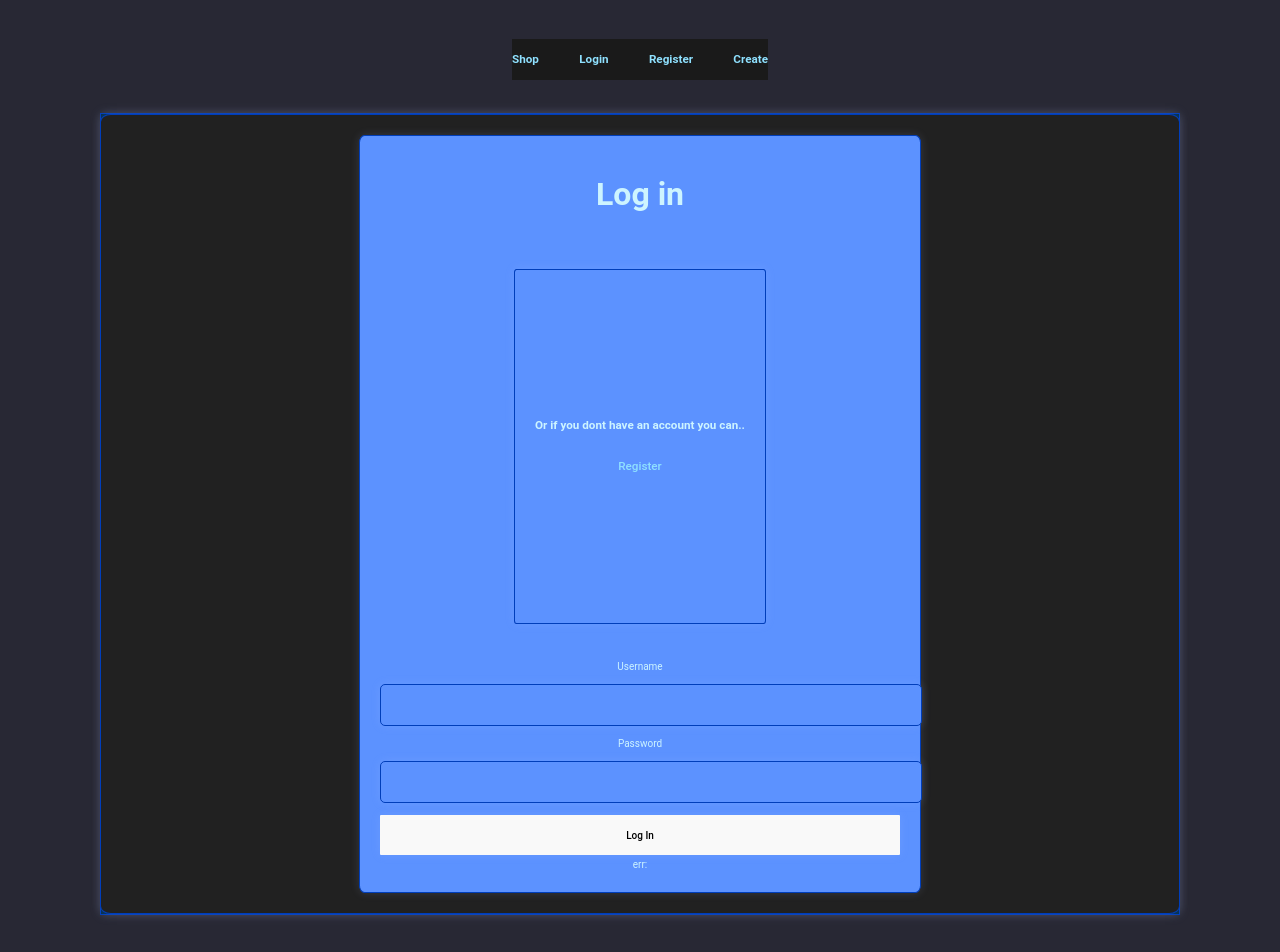
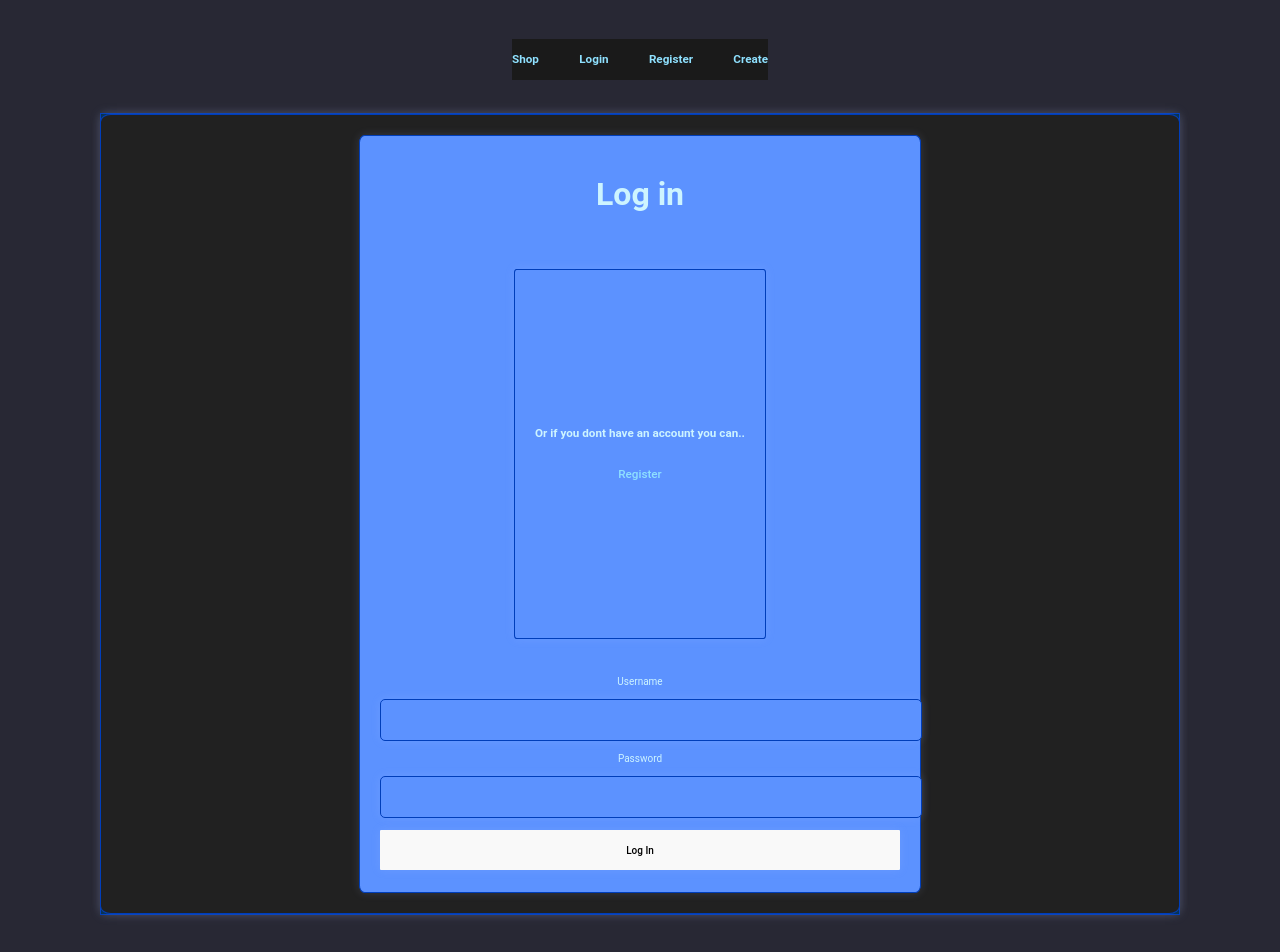
Before and after one commit to ProjectBlackWolf/ShopApp, a React (Vite) app in the folder capsi/: page /login in a window 1280 px wide. Shown: the top 952 px of the page. Built offline with nearby package versions, Linux system fonts and the light colour scheme.

Commit message:
this crud app

```diff
--- a/capsi/src/Components/Login.jsx
+++ b/capsi/src/Components/Login.jsx
@@ -1,5 +1,5 @@
 import React, { useState } from 'react';
-import { Link, redirect } from 'react-router-dom';
+import { Link, useNavigate } from 'react-router-dom';
 
 // This will be the login page
 const Login = () => {
@@ -28,6 +28,8 @@ const Login = () => {
         } catch (error) {
             setError(error.message);
         }
+        let nav = useNavigate();
+        nav(`/getAll`);
     }
     return (
         <div>
@@ -43,9 +45,9 @@ const Login = () => {
                 <input type="text" name="username" id="username" />
                 <label htmlFor="password">Password</label>
                 <input type="password" name="password" id="password" />
-                <button type="submit" onSubmit={handleSubmit}>Log In</button>
+                <Link to='../getAll'><button type="submit" onSubmit={handleSubmit}>Log In</button></Link>
             </form>
-            err: {error ? <>{error}</> : <Link to="/getAll"></Link>}
+            {/* err: {error ? <>{error}</> : <Link to="/getAll"></Link>} */}
         </div>
     )
 }
--- a/capsi/src/Components/SignUp.jsx
+++ b/capsi/src/Components/SignUp.jsx
@@ -1,5 +1,5 @@
 import React, { useState, useContext, useEffect } from "react";
-import { Link, useParams } from "react-router-dom";
+import { Link, useParams, useNavigate } from "react-router-dom";
 
 import "../styles/SignUp.css";
 
@@ -9,6 +9,7 @@ const SignUp = () => {
     const [password, setPassword] = useState("");
     const [error, setError] = useState("");
     const [token, setToken] = useState(null);
+    let nav = useNavigate();
     async function handleSubmit(event) {
         event.preventDefault();
         try {
@@ -24,6 +25,7 @@ const SignUp = () => {
         } catch (error) {
             setError(error.message);
         }
+
     }
     return (
         <>
@@ -35,8 +37,8 @@ const SignUp = () => {
                 <label htmlFor="password">Password</label>
                 <input type="password" name="password" id="password" />
 
-                <button type="submit" onSubmit={handleSubmit}>Register</button>
-                {error ? <>{null}</> : <Link to="/login"></Link>}
+                <Link to='../getAll'><button type="submit" onSubmit={handleSubmit}>Register</button></Link>
+                {/* {error ? <>{null}</> : <Link to="/login"></Link>} */}
             </form>
         </>
     );
--- a/capsi/src/routes/Create.jsx
+++ b/capsi/src/routes/Create.jsx
@@ -1,6 +1,7 @@
 import React, { useState, useContext } from 'react';
 import '../styles/App.css';
 import { ItemContext } from '../context/ItemContext';
+import { Link, useNavigate } from 'react-router-dom';
 import ItemFinder from '../api/ItemFinder';
 const Create = () => {
   const { addItems } = useContext(ItemContext);
@@ -13,6 +14,7 @@ const Create = () => {
   const [category_id, setCategory_id] = useState("");
   const [sku, setSku] = useState("");
   const [message, setMessage] = useState("");
+  let nav = useNavigate();
   const submitForm = async (e) => {
     e.preventDefault();
     try {
@@ -30,6 +32,7 @@ const Create = () => {
       console.log(response.data);
       addItems(response.data.data.item); // addItems is a function that takes in an array of it
       setMessage(response.data);
+      nav(`/getAll`);
     } catch (err) {
       console.log(err);
     }
```
